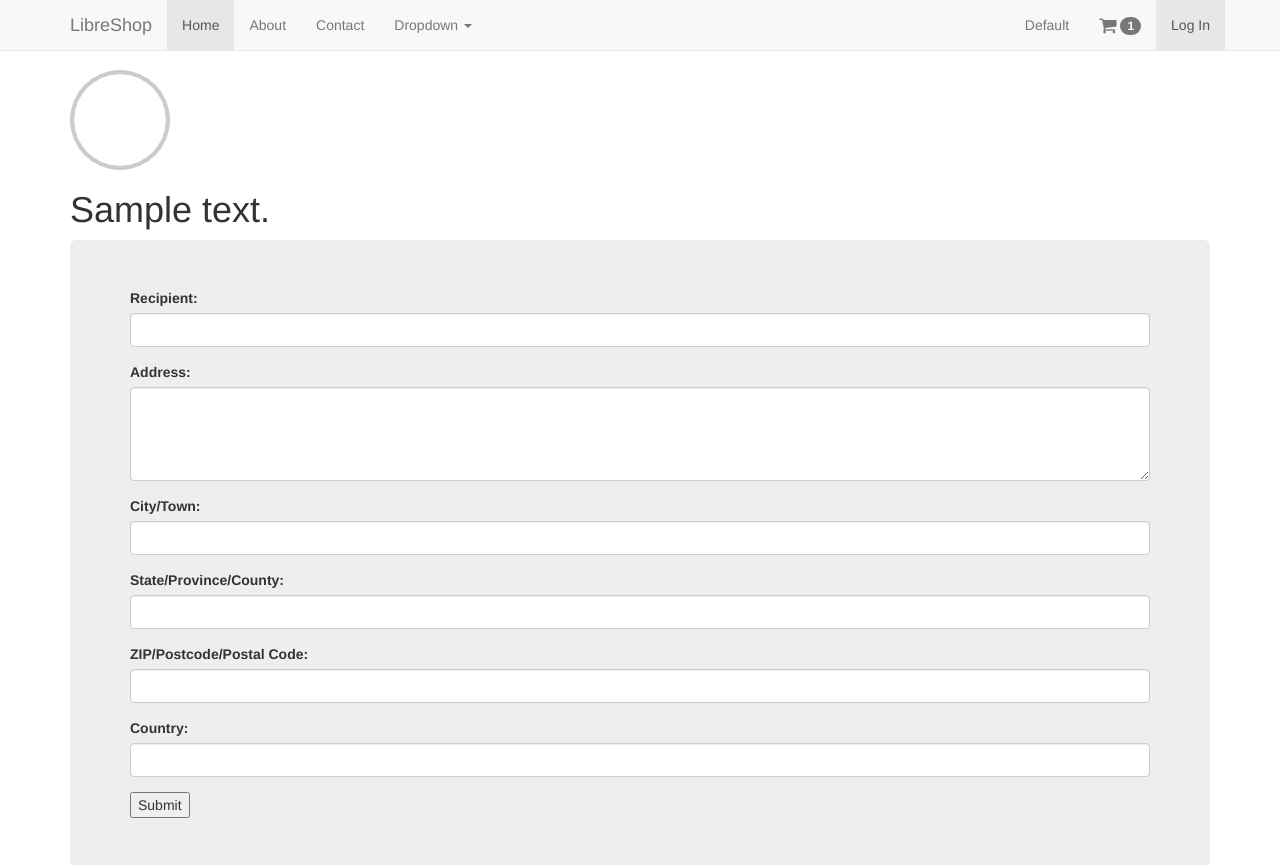
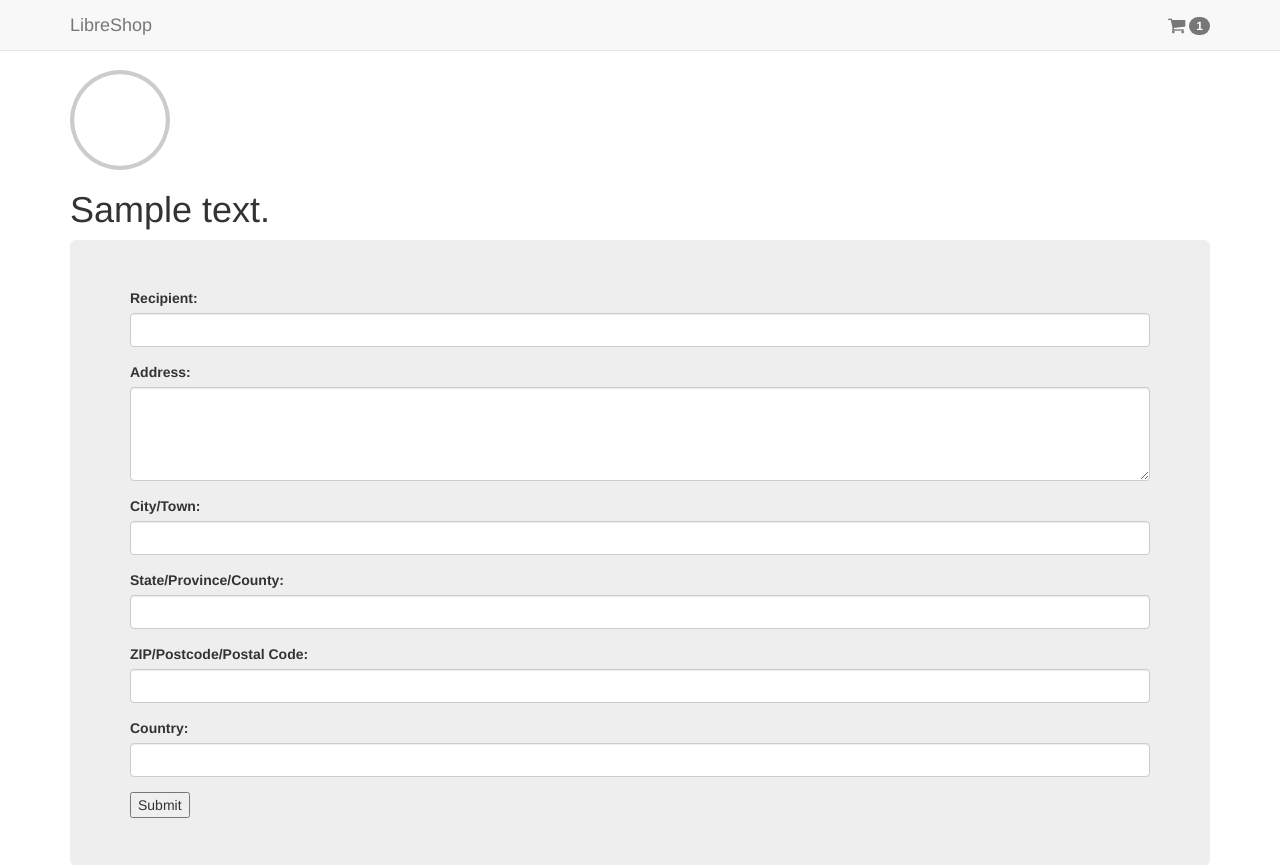
Before and after one commit to libretees/libreshop, a Django app: template libreshop/orders/templates/orders/checkout.html in a window 1280 px wide. Shown: the top 865 px of the page. Run offline with Django 3.2, Linux system fonts and the light colour scheme; tables that the repository leaves empty hold one stand-in row (values such as "Sample post"); the template is opened without the code that fills it: values that come from a table or form of the project are taken from there, most other values are stand-ins (such as "Sample title", 1, 10 or a date in 2020); data that the repository does not hold is empty; parts of the project's set-up code (start-up, migrations or seed data) failed here and were passed over; some libraries are stand-ins or nearby versions.

Commit message:
Clean up base template.

```diff
--- a/libreshop/libreshop/templates/libreshop/base.html
+++ b/libreshop/libreshop/templates/libreshop/base.html
@@ -49,43 +49,15 @@
           <a class="navbar-brand" href="#">LibreShop</a>
         </div>
         <div id="navbar" class="navbar-collapse collapse">
-          <ul class="nav navbar-nav">
-            <li class="active"><a href="#">Home</a></li>
-            <li><a href="#about">About</a></li>
-            <li><a href="#contact">Contact</a></li>
-            <li class="dropdown">
-              <a href="#" class="dropdown-toggle" data-toggle="dropdown" role="button" aria-haspopup="true" aria-expanded="false">Dropdown <span class="caret"></span></a>
-              <ul class="dropdown-menu">
-                <li><a href="#">Action</a></li>
-                <li><a href="#">Another action</a></li>
-                <li><a href="#">Something else here</a></li>
-                <li role="separator" class="divider"></li>
-                <li class="dropdown-header">Nav header</li>
-                <li><a href="#">Separated link</a></li>
-                <li><a href="#">One more separated link</a></li>
-              </ul>
-            </li>
-          </ul>
           <ul class="nav navbar-nav navbar-right">
-            <li><a href="#">Default</a></li>
+            {% if cart %}
             <li>
               <a href="#">
                 <span class='fa fa-lg fa-shopping-cart'></span>
-                {% if cart %}
-                  <span class='badge'>{{ cart|length }}</span>
-                {% endif %}
+                <span class='badge'>{{ cart|length }}</span>
               </a>
             </li>
-            <li class="active">
-
-            <!--Display login or logout. -->
-            {% if request.user.is_authenticated %}
-              <a href="user/logout">Log Out {{request.user.username}} <span class="sr-only">(current)</span></a>
-            {% else %}
-              <a href="user/login">Log In <span class="sr-only">(current)</span></a>
             {% endif %}
-
-            </li>
           </ul>
         </div><!--/.nav-collapse -->
       </div>
```
Also changed, not shown: libreshop/orders/views.py (+9 -0 lines).
